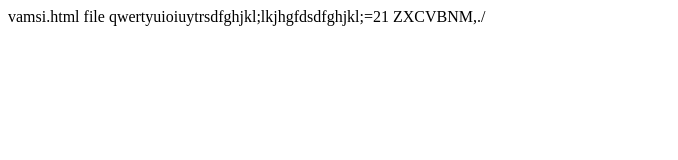
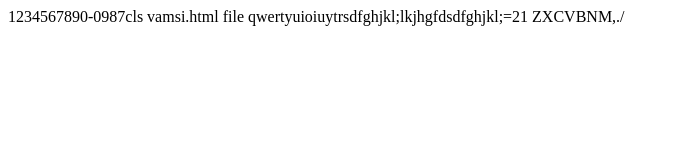
Before and after one commit to vamsiiiiiiii/day1-git, a plain HTML site: page vamsi.html in a window 1280 px wide. Shown: the whole page, without its empty margins (0-678 px from the left). Drawn offline with Linux system fonts and the light colour scheme.

Commit message:
chnages done using . command

```diff
--- a/vamsi.html
+++ b/vamsi.html
@@ -6,6 +6,7 @@
     <title>Document</title>
 </head>
 <body>
+    1234567890-0987cls
     vamsi.html file
     qwertyuioiuytrsdfghjkl;lkjhgfdsdfghjkl;=21  ZXCVBNM,./
 </body>
```
Also changed, not shown: INDEX.HTML (+1 -0 lines).
